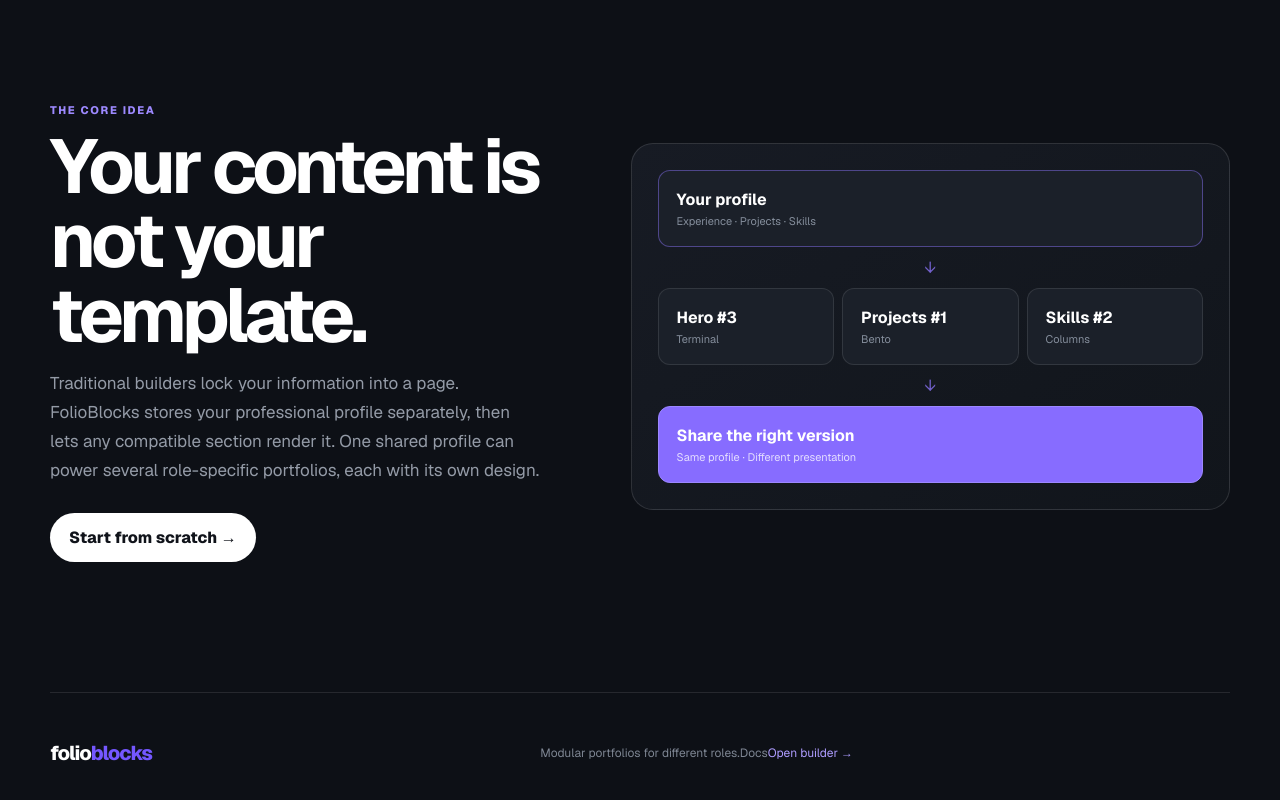
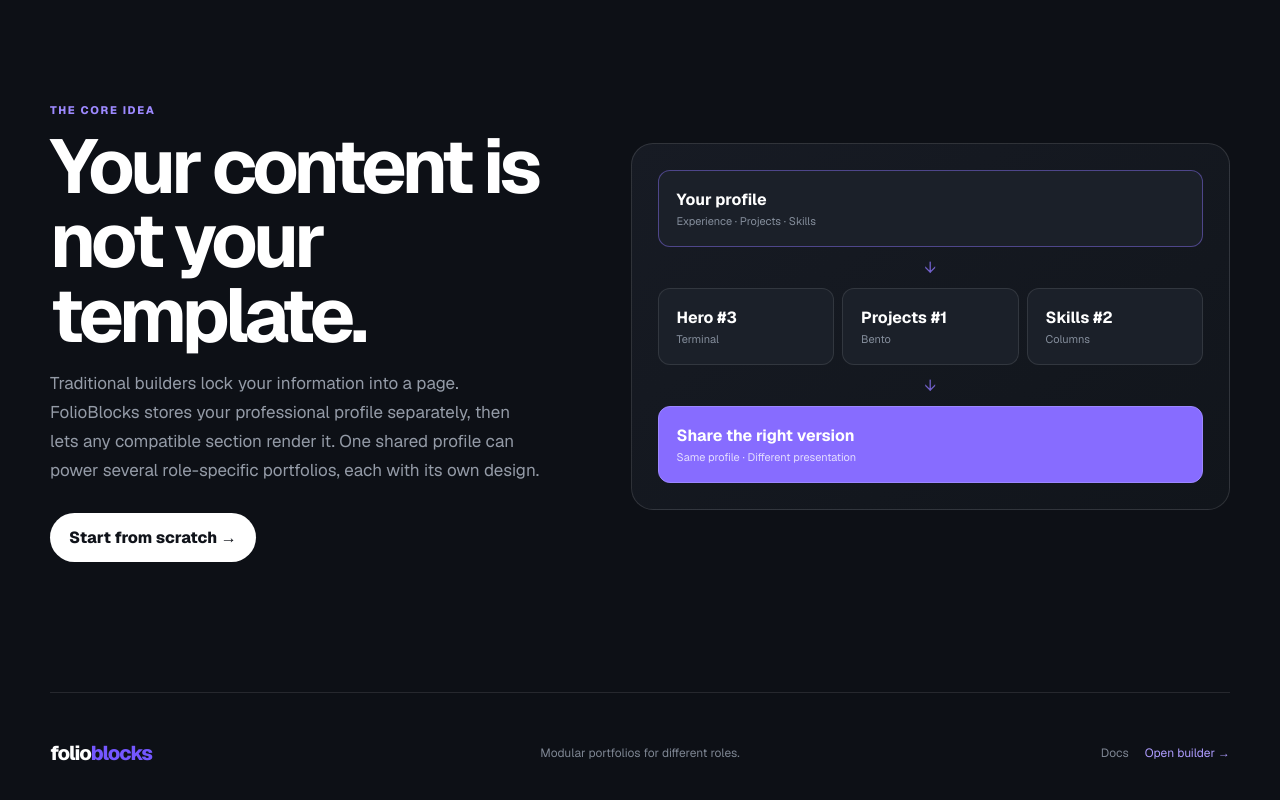
Before and after one commit to srbmaury/Portfolio-Builder, a Next.js app: page / in a window 1280 px wide. Shown: the part 2370-3170 px from the top of the page. Built offline with nearby package versions, Linux system fonts and the light colour scheme.

Commit message:
style: align landing footer documentation links

```diff
--- a/app/globals.css
+++ b/app/globals.css
@@ -397,7 +397,9 @@ a { color: inherit; text-decoration: none; }
 .arch-row { display: grid; grid-template-columns: repeat(3,1fr); gap: 8px; }
 .arch-arrow { text-align: center; color: #7160ca; padding: 10px; }
 .landing-footer { width: min(1180px, calc(100vw - 48px)); margin: 0 auto; padding: 40px 0 55px; border-top: 1px solid rgba(255,255,255,.1); display: grid; grid-template-columns: 1fr auto 1fr; align-items: center; color: #7d8592; font-size: 12px; }
-.landing-footer a:last-child { justify-self: end; color: #ae9cff; }
+.landing-footer-actions { display: flex; justify-self: end; align-items: center; gap: 16px; }
+.landing-footer-actions a { color: #7d8592; }
+.landing-footer-actions a:last-child { color: #ae9cff; }
 
 @media (max-width: 980px) {
   .builder-grid { grid-template-columns: 360px minmax(0,1fr); }
@@ -441,6 +443,7 @@ a { color: inherit; text-decoration: none; }
   .steps-grid article { min-height: 220px; }
   .arch-row { grid-template-columns: 1fr; }
   .landing-footer { grid-template-columns: 1fr; gap: 12px; }
+  .landing-footer-actions { justify-self: start; }
   .landing-footer a:last-child { justify-self: start; }
   .landing-footer p { margin: 0; }
   .p-section, .portfolio-compact .p-section { padding: 46px 22px; }
```
